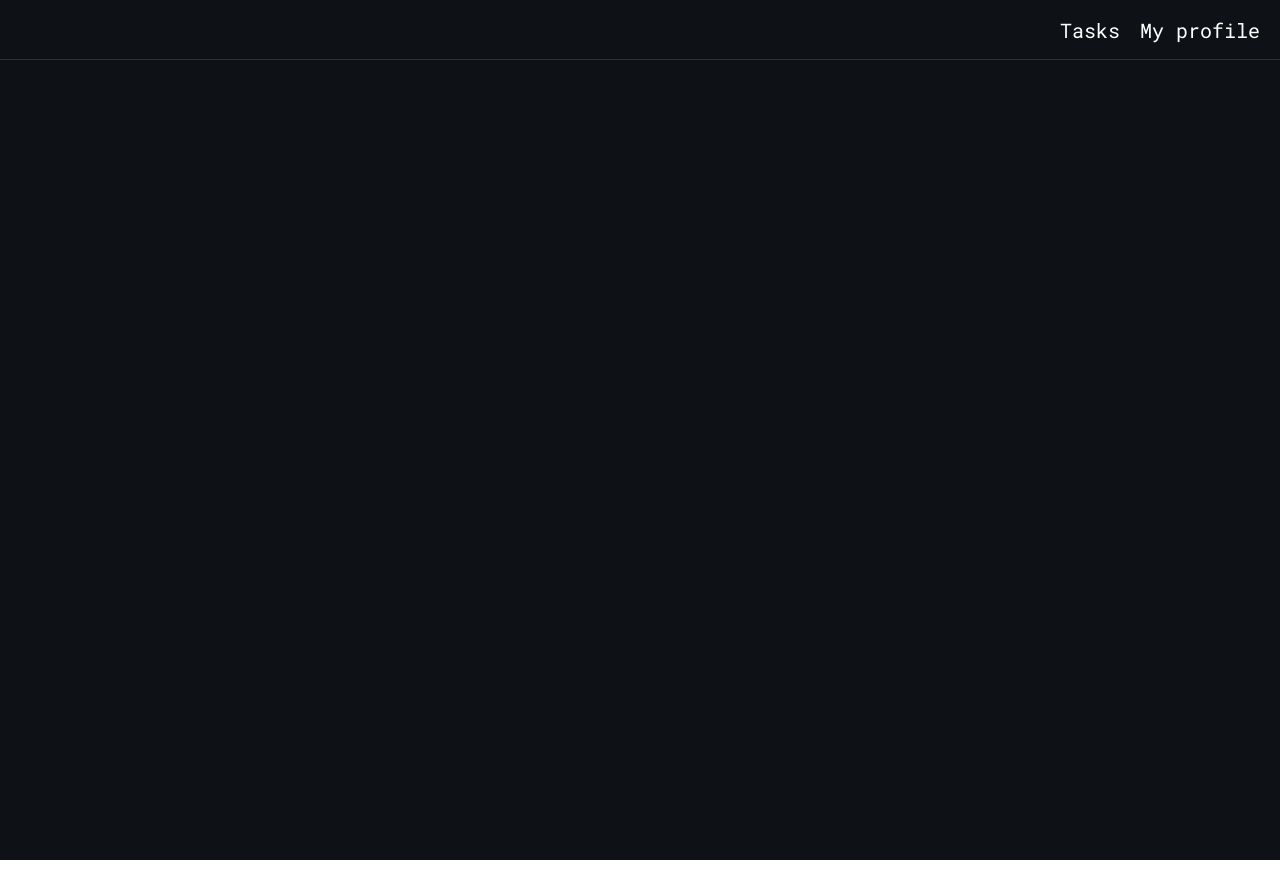
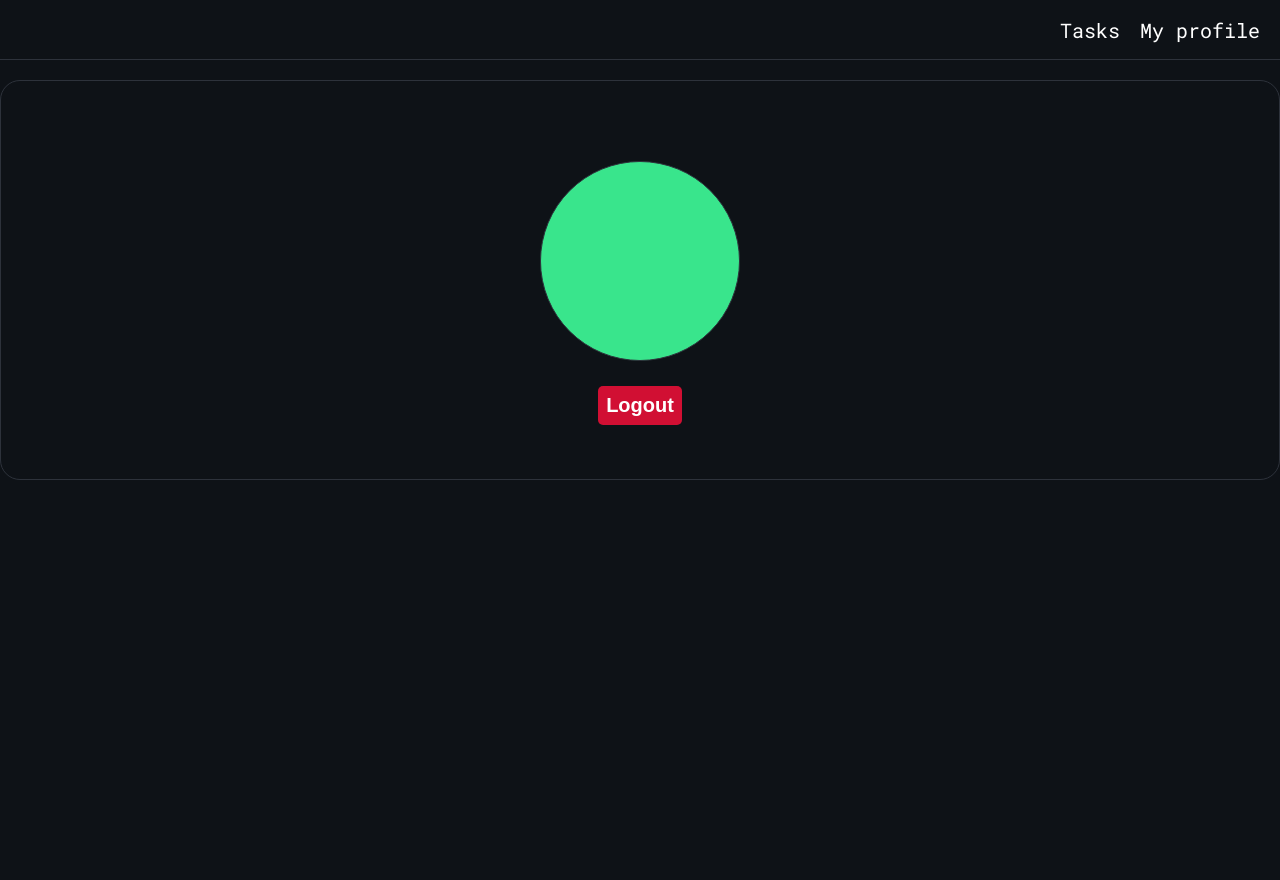
Before and after one commit to DavidAvila502/vue_todo, a Vue app: page /my-profile in a window 1280 px wide. Built offline with nearby package versions, Linux system fonts and the light colour scheme; sample sign-in values are in the browser's storage; the HTML template or start-up script is replaced by a standard one.

Commit message:
MyProfileView logout added

```diff
--- a/src/views/MyProfileView.vue
+++ b/src/views/MyProfileView.vue
@@ -1,9 +1,84 @@
+<script setup lang="ts">
+import { useCurrentProfileStore } from '@/stores/currentProfile'
+import { useRouter } from 'vue-router'
+
+const { currentProfile, logout } = useCurrentProfileStore()
+const baseColor = currentProfile?.solidColor ? currentProfile.solidColor : '#39e58c'
+const router = useRouter()
+
+const onLogout = () => {
+  logout()
+  router.replace('/')
+}
+</script>
+
 <template>
-  <div class="my-profile-main-container"></div>
+  <div class="my-profile-main-container">
+    <div class="profile-container">
+      <p class="profile-name">{{ currentProfile?.profileName }}</p>
+
+      <div class="avatar" :style="{ backgroundColor: baseColor }">
+        <img
+          class="avatar-image"
+          v-if="currentProfile?.localImage"
+          :src="currentProfile?.localImage"
+          alt="profileImage.png"
+        />
+      </div>
+
+      <button @click="onLogout" class="logout-button" type="button">Logout</button>
+    </div>
+  </div>
 </template>
 
 <style scoped>
 .my-profile-main-container {
   min-height: 100vh;
 }
+
+.profile-container {
+  max-width: 1536px;
+  width: 100%;
+  min-height: 400px;
+  border: 1px solid #2d323b;
+  margin: 0 auto;
+  border-radius: 20px;
+  margin-top: 20px;
+  padding: 20px;
+  display: flex;
+  flex-direction: column;
+  justify-content: center;
+  align-items: center;
+  gap: 25px;
+}
+.profile-name {
+  text-align: center;
+  font-family: 'Courier New', Courier, monospace;
+  font-size: 30px;
+  color: white;
+}
+.avatar {
+  width: 200px;
+  height: 200px;
+  border-radius: 100%;
+  border: 1px solid #2d323b;
+  background-color: #39e58c;
+}
+.avatar-image {
+  width: 100%;
+  height: 100%;
+  border-radius: 100%;
+}
+
+.logout-button {
+  background-color: #d10f33;
+  color: white;
+  font-weight: bold;
+  padding: 8px;
+  outline: none;
+  border: none;
+  border-radius: 5px;
+  font-size: 20px;
+  cursor: pointer;
+}
 </style>
```
